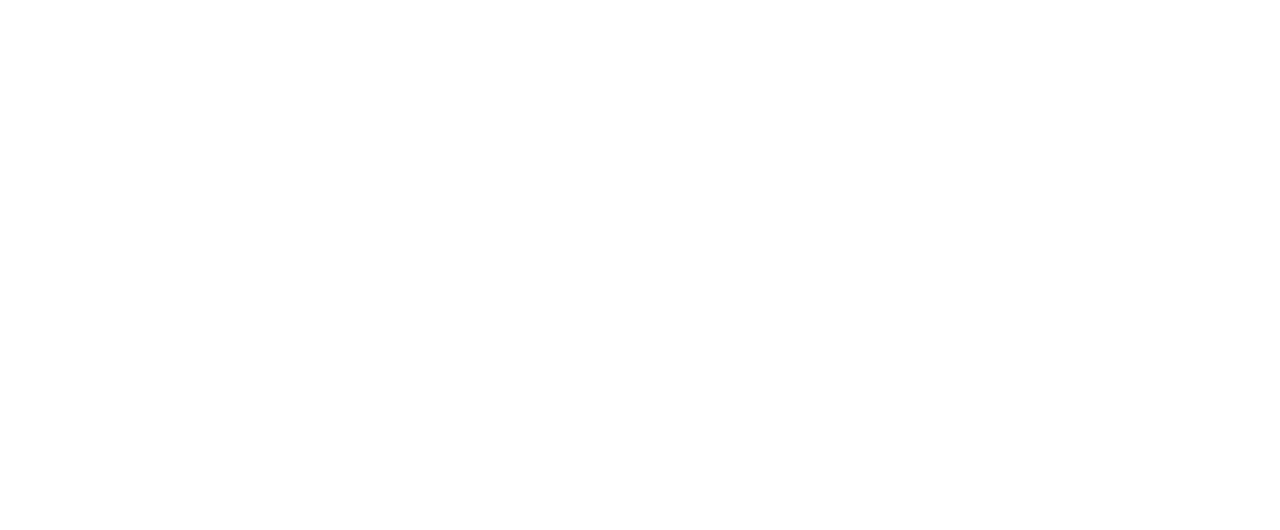
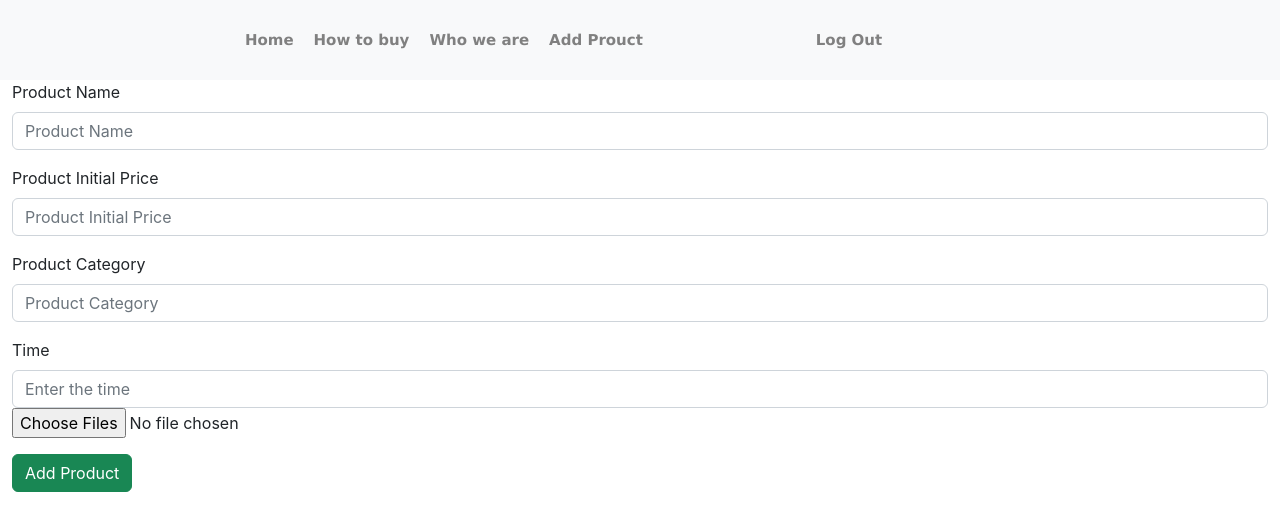
Before and after one commit to Alaa960/Mzadkom-App-Master, a React (Create React App) app: page /addProduct in a window 1280 px wide. Before the commit this address had no page. Shown: the top 530 px of the page. Built offline with nearby package versions, Linux system fonts and the light colour scheme.

Commit message:
new edit

```diff
--- a/src/App.js
+++ b/src/App.js
@@ -7,17 +7,21 @@ import Register from './components/SignUp-page/Register';
 import WhoWeAre from './components/WhoWeAre/WhoWeAre';
 import ProductInfo from './components/Product-Info/ProductInfo';
 import Profile from './components/Profile/Profile';
+import Products from './components/Products/Products';
+import AddProduct from './components/AddProduct/AddProduct';
 function App() {
   return (
     <div>
       <Routes>
         <Route path='/' element={<Home />} />
+        <Route path='/products' element={<Products />} />
         <Route path='/howtobuy' element={<HowToBuy />} />
         <Route path='/whoweare' element={<WhoWeAre />} />
         <Route path='/login' element={<Login />} />
         <Route path='/register' element={<Register />} />
         <Route path='/product/:id' element={<ProductInfo />} />
         <Route path='/profile' element={<Profile />} />
+        <Route path='/addProduct' element={<AddProduct />} />
       </Routes>
     </div>
   );
--- a/src/components/AddProduct/AddProduct.js
+++ b/src/components/AddProduct/AddProduct.js
@@ -3,6 +3,7 @@ import 'react-time-picker/dist/TimePicker.css';
 import 'react-clock/dist/Clock.css';
 import axios from 'axios';
 import { getTokens } from '../../services/LocalStorage'
+import UserNavBar from '../UserNavBar/UserNavBar';
 export default function AddProduct() {
     const [productName, setProductName] = useState('')
     const [productInitialPrice, setProductInitialPrice] = useState()
@@ -33,6 +34,7 @@ export default function AddProduct() {
     }
     return (
         <div>
+            <UserNavBar />
             <div className='container-fluid'>
                 <div className='row'>
                     <div className='col-12'>
--- a/src/components/Navbar/Navbar.js
+++ b/src/components/Navbar/Navbar.js
@@ -13,7 +13,7 @@ function NavBar() {
         <Container fluid='true'>
             <Navbar bg="light" expand="lg" className='navbar-home navbar justify-content-start'>
                 <Container>
-                    <Link to='/'><Image alt='ourwebsite' src={logo} width={330} height={80} /></Link>
+                    <Link to='/home'><Image alt='ourwebsite' src={logo} width={330} height={80} /></Link>
                     <Navbar.Toggle aria-controls="basic-navbar-nav" />
                     <Navbar.Collapse id="basic-navbar-nav" className="justify-content-center">
                         <Nav className='navs'>
--- a/src/components/Products/Products.js
+++ b/src/components/Products/Products.js
@@ -15,7 +15,6 @@ export default function Products() {
                 .then(res => {
                     setTimeout(() => {
                         setProducts(res.data.products)
-                        setProducts(res.data.images)
                         setIsLoading(false)
                     }, 3000)
                 })
@@ -41,10 +40,10 @@ export default function Products() {
             </div>
                 : <Container>
                     <Row>
-                        {products.map((product) => (
+                        {products.map(product => (
                             <Col key={product.product_id}>
                                 <div className='product-card'>
-                                    <Image key={product.file_id} src={product.new_name} width='120' height='120' className='product-img' />
+                                    <Image src={product.new_name} width={120} height={120} className='product-img' />
                                     <div className='show-info'>
                                         <Link to={`/product/${product.product_id}`} className='Info'>
                                             <BsFillEyeFill size={25} />
--- a/src/components/Profile/Profile.js
+++ b/src/components/Profile/Profile.js
@@ -7,13 +7,6 @@ export default function Profile() {
     return (
         <div className='body'>
             <UserNavBar />
-            <div className='container-fluid'>
-                <div className='row'>
-                    <div className='col-12'>
-                        <AddProduct />
-                    </div>
-                </div>
-            </div>
         </div>
     )
 }
--- a/src/components/UserNavBar/UserNavBar.js
+++ b/src/components/UserNavBar/UserNavBar.js
@@ -12,12 +12,18 @@ function UserNavBar() {
     }
     return (
         <Container fluid='true'>
+
             <Navbar bg="light" expand="lg" className='navbar-home navbar justify-content-start'>
                 <Container>
                     <Navbar.Toggle aria-controls="basic-navbar-nav" />
                     <Navbar.Collapse id="basic-navbar-nav" className="justify-content-center">
                         <Nav className='navs'>
-                            <Link to='/profile' className='home-link'>Add Prouct</Link>
+                            <Link to='/' className='home-link'>Home</Link>
+                            <Link to='/howtobuy' className='home-link'>How to buy</Link>
+                            <Link to='/whoweare' className='home-link'>Who we are</Link>
+                        </Nav>
+                        <Nav className='navs'>
+                            <Link to='/addProduct' className='home-link'>Add Prouct</Link>
                         </Nav>
                     </Navbar.Collapse>
                     <Navbar.Collapse className='justidy-content-end'>
```
